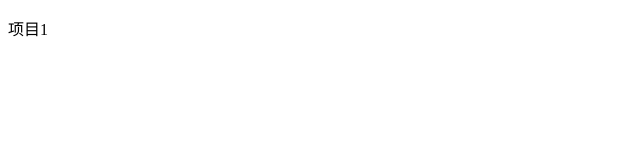
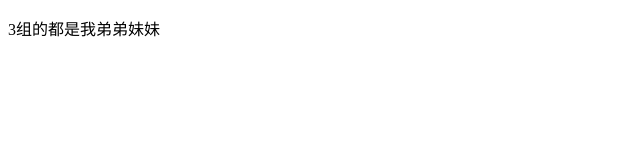
Before and after one commit to 1305492368/heima59, a plain HTML site: page index.html in a window 1280 px wide. Shown: the whole page, without its empty margins (0-640 px from the left). Drawn offline with Linux system fonts and the light colour scheme.

Commit message:
三组都是我弟弟妹妹

```diff
--- a/index.html
+++ b/index.html
@@ -7,6 +7,6 @@
     <title>Document</title>
 </head>
 <body>
-    <p>项目1</p>
+    <p>3组的都是我弟弟妹妹</p>
 </body>
 </html>
```
